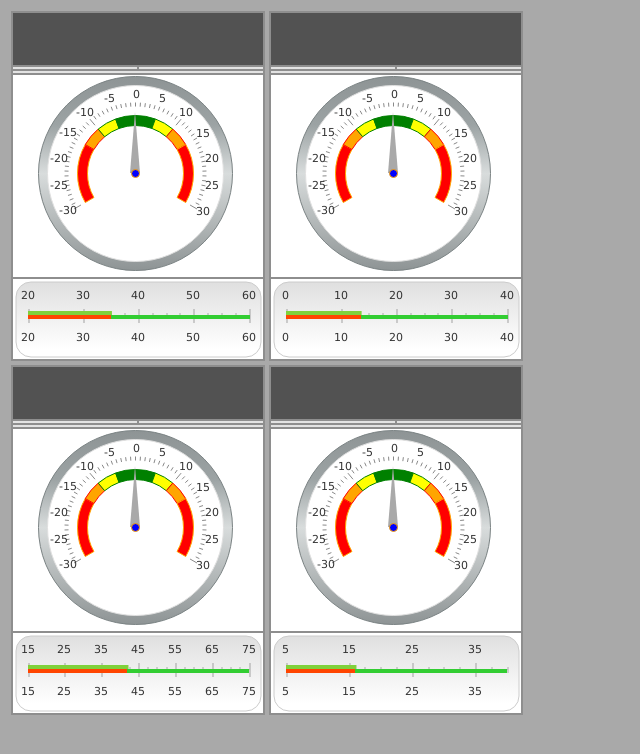
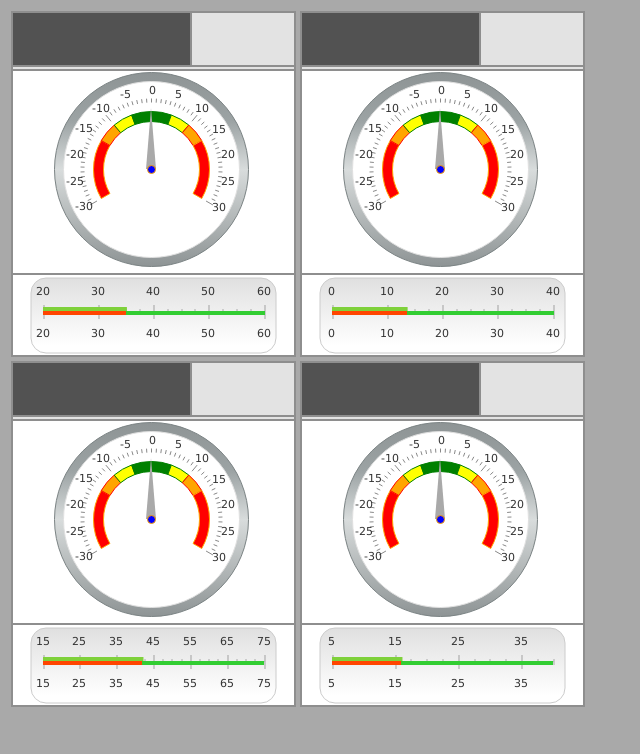
Before and after one commit to rdavis-dev-s360g/jquery_learning, a plain HTML site: page stockprice/stockprice.html in a window 1280 px wide. Shown: the whole page, without its empty margins (0-640 px from the left). Drawn offline with Linux system fonts and the light colour scheme.

```diff
--- /dev/null
+++ b/jwt/jwt01.html
@@ -0,0 +1,20 @@
+<!DOCTYPE html>
+<html lang="en">
+<head>
+    <meta charset="UTF-8">
+    <title>JWT01</title>
+<!-- https://github.com/kjur/jsrsasign/wiki#programming-tutorial -->
+    <script language="javascript" type="text/javascript" src="../bower_components/kjur/jsrsasign/jsrsasign-latest-all-min.js"></script>
+
+    <script src="../js/jquery.js"></script>
+    <script src="app.js"></script>
+
+</head>
+<body>
+<button id="encode">Encode</button>
+<div id="encodedValue"></div>
+<button id="decode">Decode</button>
+<div id="decodedValue"></div>
+
+</body>
+</html>
--- a/stockprice/stockprice.html
+++ b/stockprice/stockprice.html
@@ -18,8 +18,7 @@
         <tr>
             <td>
                 <table id="dataTable1" align="center">
-                    <tr><td colspan="2" id="quote1"/></tr>
-                    <tr><td id="time1" align="center"/><td id="percentChange1" align="center"/></tr>
+                    <tr><td id="quote1"/><td id="percentChange1" align="center"/></tr>
                     <tr><td id="status1" colspan="2" align="center"/></tr>
                     <tr><td colspan="2" class="chartCell"><div id="gauge1" style="margin: auto"></div></td> </tr>
                     <tr><td colspan="2" class="chartCell"><div id="lgauge1" style="margin: auto"></div></td></tr>
@@ -27,8 +26,7 @@
             </td>
             <td>
                 <table id="dataTable2" align="center">
-                    <tr><td colspan="2" id="quote2"/></tr>
-                    <tr><td id="time2" align="center"/><td id="percentChange2" align="center"/></tr>
+                    <tr><td id="quote2"/><td id="percentChange2" align="center"/></tr>
                     <tr><td id="status2" colspan="2" align="center"/></tr>
                     <tr><td colspan="2" class="chartCell"><div id="gauge2" style="margin: auto"></div></td> </tr>
                     <tr><td colspan="2" class="chartCell"><div id="lgauge2" style="margin: auto"></div></td></tr>
@@ -38,8 +36,7 @@
         <tr>
             <td>
                 <table id="dataTable3" align="center">
-                    <tr><td colspan="2" id="quote3"/></tr>
-                    <tr><td id="time3" align="center"/><td id="percentChange3" align="center"/></tr>
+                    <tr><td id="quote3"/><td id="percentChange3" align="center"/></tr>
                     <tr><td id="status3" colspan="2" align="center"/></tr>
                     <tr><td colspan="2" class="chartCell"><div id="gauge3" style="margin: auto"></div></td> </tr>
                     <tr><td colspan="2" class="chartCell"><div id="lgauge3" style="margin: auto"></div></td></tr>
@@ -47,8 +44,7 @@
             </td>
             <td>
                 <table id="dataTable4" align="center">
-                    <tr><td colspan="2" id="quote4"/></tr>
-                    <tr><td id="time4" align="center"/><td id="percentChange4" align="center"/></tr>
+                    <tr><td id="quote4"/><td id="percentChange4" align="center"/></tr>
                     <tr><td id="status4" colspan="2" align="center"/></tr>
                     <tr><td colspan="2" class="chartCell"><div id="gauge4" style="margin: auto"></div></td> </tr>
                     <tr><td colspan="2" class="chartCell"><div id="lgauge4" style="margin: auto"></div></td></tr>
--- a/stockprice/style.css
+++ b/stockprice/style.css
@@ -4,12 +4,13 @@ body {
 
 #quote1, #quote2, #quote3, #quote4 {
     font-family: Arial;
-    width: 200px;
+    font-weight: bold;
+    width: 175px;
     height: 50px;
     text-align: center;
     vertical-align: middle;
     background: #525252;
-    font-size: 34px;
+    font-size: 30px;
     color: #0dcc12;
 }
 
@@ -23,9 +24,10 @@ body {
 #percentChange1, #percentChange2, #percentChange3, #percentChange4 {
     font-family: Arial;
     background: #e3e3e3;
-    font-size: 12px;
+    font-size: 24px;
     color: #000000;
     font-weight: bold;
+    width: 100px;
 }
 
 #dataTable1, #dataTable2, #dataTable3, #dataTable4 {
```
Also changed, not shown: jwt/app.js (added, +32 -0 lines).
